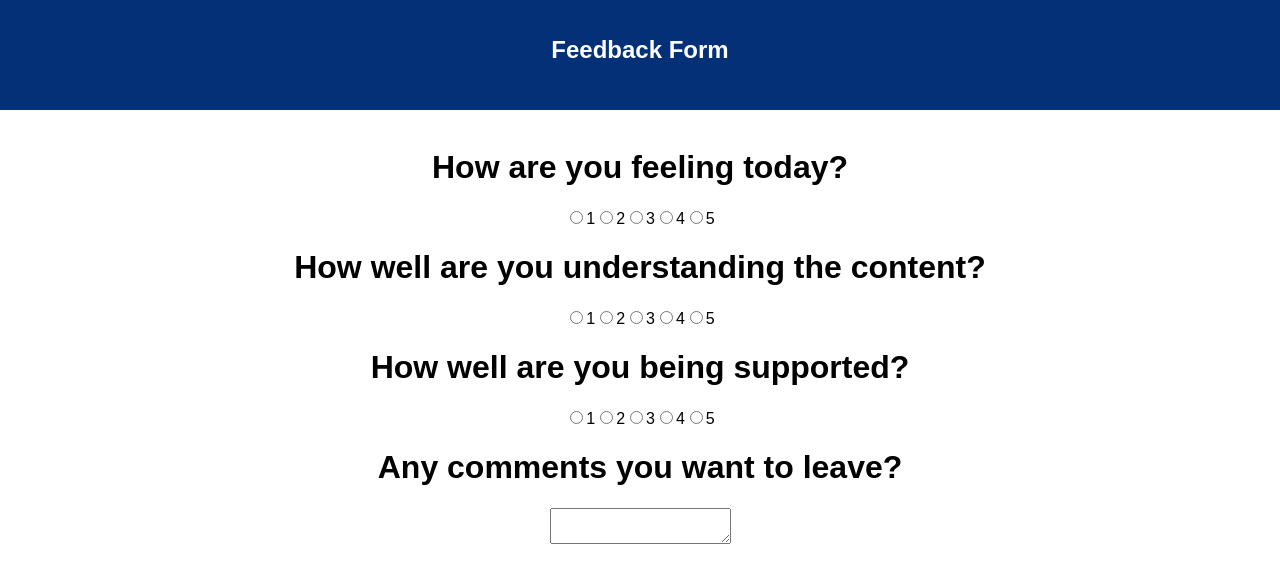
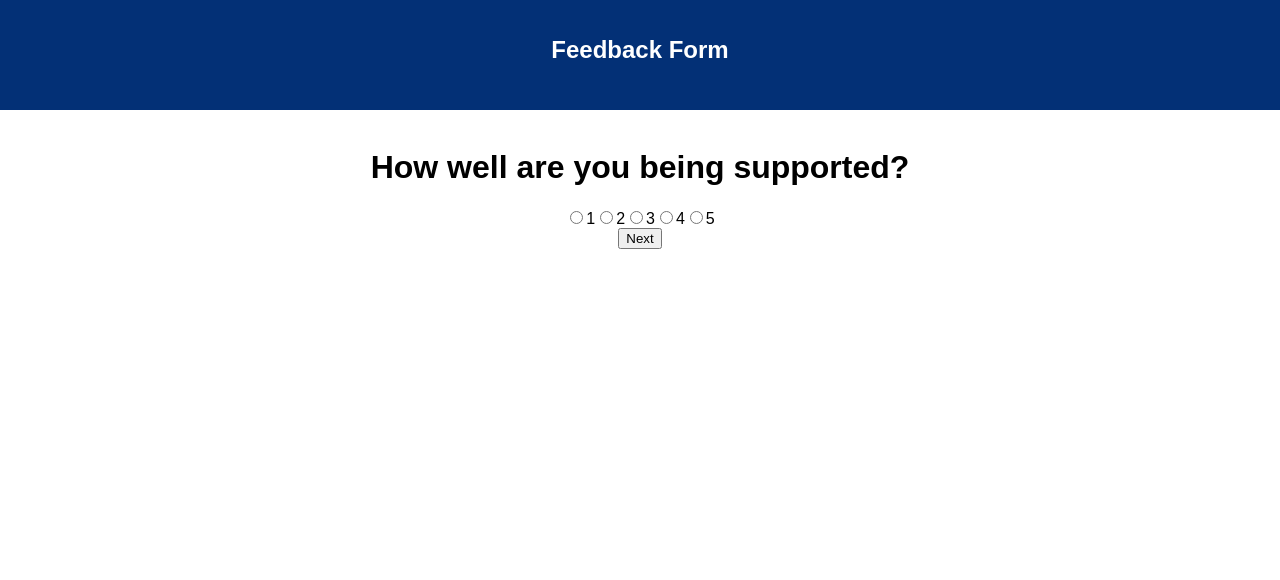
Before and after one commit to Sjack7892/feedback-form-loop, a React (Create React App) app: page /Support in a window 1280 px wide. Shown: the top 580 px of the page. Built offline with nearby package versions, Linux system fonts and the light colour scheme.

Commit message:
browser routes

```diff
--- a/src/components/App/App.js
+++ b/src/components/App/App.js
@@ -3,8 +3,12 @@ import axios from 'axios';
 import './App.css';
 import Comments from '../Comments/Comments';
 import Feeling from '../Feeling/Feeling';
-import Supported from '../Supported/Supported';
+import Support from '../Support/Support';
 import Understanding from '../Understanding/Understanding';
+import ReviewFeedback from '../ReviewFeedback/ReviewFeedback';
+import ThankYou from '../ThankYou/ThankYou';
+import { Switch, Route } from 'react-router-dom';
+
 
 class App extends Component {
   render() {
@@ -14,10 +18,22 @@ class App extends Component {
           <h1 className="App-title">Feedback Form</h1>
         </header>
         <br/>
-        <Feeling />
+        <Switch>
+          {/* // render = {(props) => <Order {...props} pizzas={this.state.pizzas} /> } */}
+          <Route exact path="/" component={Feeling} />
+          <Route path="/Understanding" component={Understanding} />
+          <Route path="/Support" component={Support} />
+          <Route path="/Comments" component={Comments} />
+          <Route path="/ReviewFeedback" component={ReviewFeedback} />
+          <Route path="/ThankYou" component={ThankYou} />
+          {/* <Route path="/CustomerInfo" render = {(props) => <CustomerInfo {...props} dispatch={this.props.dispatch} /> } />
+          <Route path="/checkout" render ={(props) => <Checkout {...props} dispatch={this.props.dispatch}/>}/>
+          <Route path="/Admin" render ={(props) => <Admin {...props} dispatch={this.props.dispatch}/>}/> */}
+        </Switch>
+        {/* <Feeling />
         <Understanding />
-        <Supported />
-        <Comments />
+        <Support />
+        <Comments /> */}
       </div>
     );
   }
--- a/src/components/Comments/Comments.jsx
+++ b/src/components/Comments/Comments.jsx
@@ -1,11 +1,18 @@
 import React, { Component } from 'react';
 
 class Comments extends Component {
+
+    handleClick = () => {
+        this.props.history.push("/ReviewFeedback");
+    }
+
     render() {
         return (
             <div>
                 <h1>Any comments you want to leave?</h1>
                 <textarea></textarea>
+                <br />
+                <button onClick={this.handleClick}>Next</button>
             </div>
         )
     }
--- a/src/components/Feeling/Feeling.jsx
+++ b/src/components/Feeling/Feeling.jsx
@@ -1,20 +1,27 @@
 import React, { Component } from 'react';
 
 class Feeling extends Component {
+
+    handleClick = () => {
+        this.props.history.push("/Understanding");
+    }
+
     render() {
         return (
             <div>
                 <h1>How are you feeling today?</h1>
-                <input type="radio" name="understanding"></input>
+                <input type="radio" name="feeling"></input>
                 <label>1</label>
-                <input type="radio" name="understanding"></input>
+                <input type="radio" name="feeling"></input>
                 <label>2</label>
-                <input type="radio" name="understanding"></input>
+                <input type="radio" name="feeling"></input>
                 <label>3</label>
-                <input type="radio" name="understanding"></input>
+                <input type="radio" name="feeling"></input>
                 <label>4</label>
-                <input type="radio" name="understanding"></input>
+                <input type="radio" name="feeling"></input>
                 <label>5</label>
+                <br/>
+                <button onClick={this.handleClick}>Next</button>
             </div>
         )
     }
--- /dev/null
+++ b/src/components/ReviewFeedback/ReviewFeedback.jsx
@@ -0,0 +1,19 @@
+import React, { Component } from 'react';
+
+class ReviewFeedback extends Component {
+
+    handleClick = () => {
+        this.props.history.push("/ThankYou");
+    }
+
+    render() {
+        return (
+            <div>
+                <h1>Review your feedback!</h1>
+                <button onClick={this.handleClick}>Submit</button>
+            </div>
+        )
+    }
+}
+
+export default ReviewFeedback;
--- /dev/null
+++ b/src/components/Support/Support.jsx
@@ -0,0 +1,30 @@
+import React, { Component } from 'react';
+
+class Support extends Component {
+
+    handleClick = () => {
+        this.props.history.push("/Comments");
+    }
+
+    render() {
+        return (
+            <div>
+                <h1>How well are you being supported?</h1>
+                <input type="radio" name="support"></input>
+                <label>1</label>
+                <input type="radio" name="support"></input>
+                <label>2</label>
+                <input type="radio" name="support"></input>
+                <label>3</label>
+                <input type="radio" name="support"></input>
+                <label>4</label>
+                <input type="radio" name="support"></input>
+                <label>5</label>
+                <br/>
+                <button onClick={this.handleClick}>Next</button>
+            </div>
+        )
+    }
+}
+
+export default Support;
--- a/src/components/Supported/Supported.jsx
+++ /dev/null
@@ -1,23 +0,0 @@
-import React, { Component } from 'react';
-
-class Supported extends Component {
-    render() {
-        return (
-            <div>
-                <h1>How well are you being supported?</h1>
-                <input type="radio" name="understanding"></input>
-                <label>1</label>
-                <input type="radio" name="understanding"></input>
-                <label>2</label>
-                <input type="radio" name="understanding"></input>
-                <label>3</label>
-                <input type="radio" name="understanding"></input>
-                <label>4</label>
-                <input type="radio" name="understanding"></input>
-                <label>5</label>
-            </div>
-        )
-    }
-}
-
-export default Supported;
--- /dev/null
+++ b/src/components/ThankYou/ThankYou.jsx
@@ -0,0 +1,19 @@
+import React, { Component } from 'react';
+
+class ThankYou extends Component {
+
+    handleClick = () => {
+        this.props.history.push("/");
+    }
+
+    render() {
+        return (
+            <div>
+                <h1>Thank You!</h1>
+                <button onClick={this.handleClick}>Leave New Feedback</button>
+            </div>
+        )
+    }
+}
+
+export default ThankYou;
--- a/src/components/Understanding/Understanding.jsx
+++ b/src/components/Understanding/Understanding.jsx
@@ -1,6 +1,11 @@
 import React, { Component } from 'react';
 
 class Understanding extends Component {
+
+    handleClick = () => {
+        this.props.history.push("/Support");
+    }
+
     render() {
         return (
             <div>
@@ -15,6 +20,8 @@ class Understanding extends Component {
                 <label>4</label>
                 <input type="radio" name="understanding"></input>
                 <label>5</label>
+                <br/>
+                <button onClick={this.handleClick}>Next</button>
             </div>
         )
     }
--- a/src/index.js
+++ b/src/index.js
@@ -3,6 +3,12 @@ import ReactDOM from 'react-dom';
 import './index.css';
 import App from './components/App/App';
 import registerServiceWorker from './registerServiceWorker';
+import { BrowserRouter } from 'react-router-dom';
 
-ReactDOM.render(<App />, document.getElementById('root'));
+ReactDOM.render(
+    <BrowserRouter>
+        <App />
+    </BrowserRouter>
+    , document.getElementById('root'));
+
 registerServiceWorker();
```
